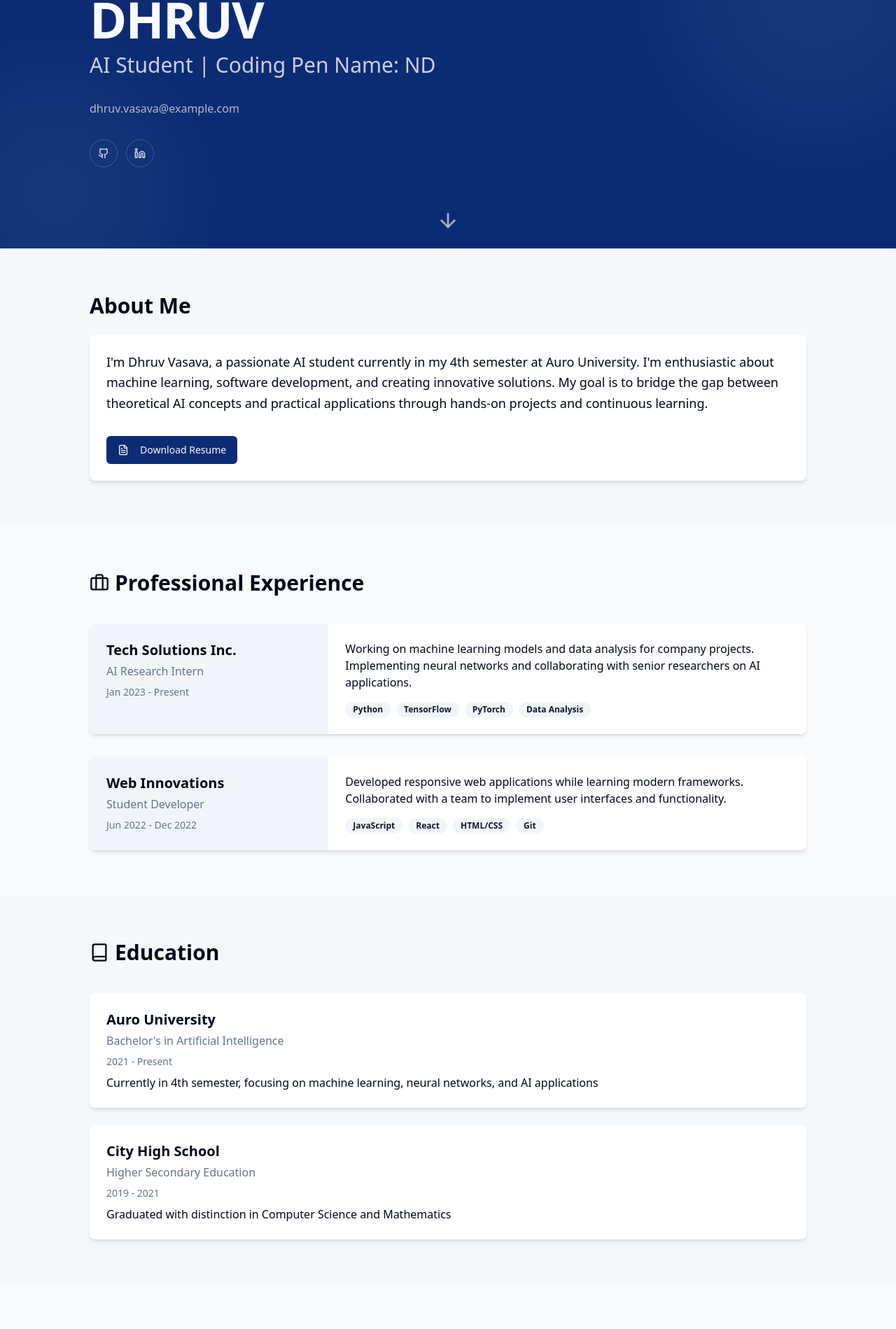
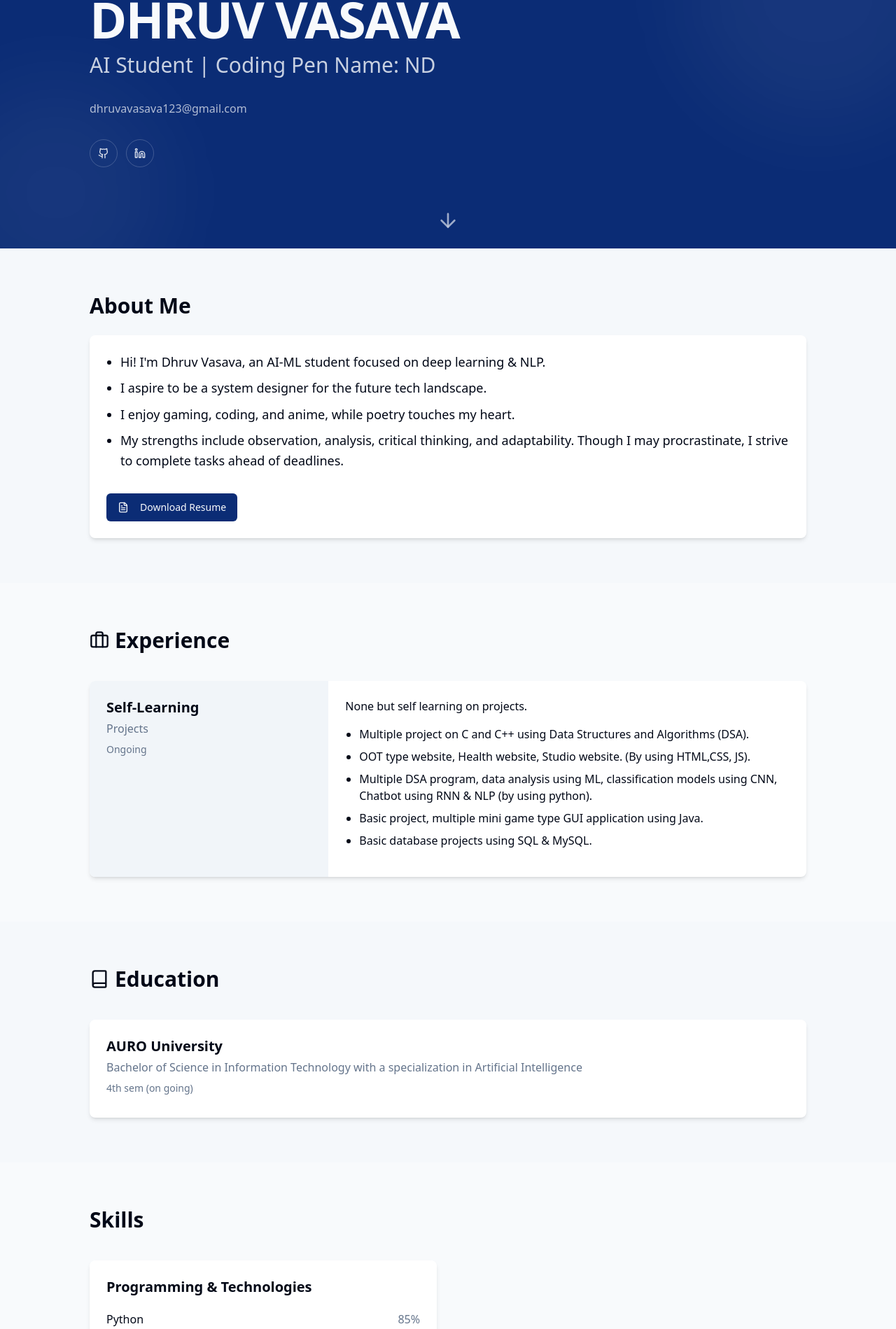
Before and after one commit to ND011/visual-cv-canvas, a React (Vite) app: page / in a window 1280 px wide. Shown: the part 125-2024 px from the top of the page at 70% size. Built offline with nearby package versions, Linux system fonts and the light colour scheme.

Commit message:
Add content

```diff
--- a/package.json
+++ b/package.json
@@ -40,6 +40,7 @@
     "@radix-ui/react-toggle-group": "^1.1.0",
     "@radix-ui/react-tooltip": "^1.1.4",
     "@tanstack/react-query": "^5.56.2",
+    "@types/react-helmet": "^6.1.11",
     "class-variance-authority": "^0.7.1",
     "clsx": "^2.1.1",
     "cmdk": "^1.0.0",
--- a/src/components/About.tsx
+++ b/src/components/About.tsx
@@ -10,6 +10,9 @@ interface AboutProps {
 }
 
 const About: React.FC<AboutProps> = ({ bio, resumeUrl }) => {
+  // Split bio by newline characters to render each paragraph separately
+  const bioParagraphs = bio.split('\n');
+
   return (
     <section id="about" className="py-16 px-6 md:px-10 bg-secondary/50 animate-fade-in section-delay-1">
       <div className="max-w-5xl mx-auto">
@@ -18,7 +21,11 @@ const About: React.FC<AboutProps> = ({ bio, resumeUrl }) => {
         <Card className="bg-white border-none shadow-md">
           <CardContent className="pt-6">
             <div className="prose max-w-none">
-              <p className="text-lg leading-relaxed">{bio}</p>
+              <ul className="list-disc pl-5 space-y-2">
+                {bioParagraphs.map((paragraph, index) => (
+                  <li key={index} className="text-lg leading-relaxed">{paragraph}</li>
+                ))}
+              </ul>
             </div>
 
             {resumeUrl && (
--- a/src/components/CV.tsx
+++ b/src/components/CV.tsx
@@ -1,3 +1,4 @@
+
 import React, { useRef } from 'react';
 import Header from './Header';
 import About from './About';
@@ -7,107 +8,98 @@ import Skills, { SkillCategory } from './Skills';
 import Projects, { ProjectItem } from './Projects';
 import Contact from './Contact';
 import Footer from './Footer';
+import References from './References';
 
 // CV data with Dhruv's information
 const defaultData = {
-  name: "DHRUV",
+  name: "DHRUV VASAVA",
   title: "AI Student | Coding Pen Name: ND",
-  email: "dhruv.vasava@example.com",
-  phone: "+1 (555) 123-4567",
+  email: "dhruvavasava123@gmail.com",
+  phone: "+91 8758076291",
   address: "Gujarat, India",
   github: "https://github.com/dhruv-nd",
   linkedin: "https://linkedin.com/in/dhruv-vasava",
-  bio: "I'm Dhruv Vasava, a passionate AI student currently in my 4th semester at Auro University. I'm enthusiastic about machine learning, software development, and creating innovative solutions. My goal is to bridge the gap between theoretical AI concepts and practical applications through hands-on projects and continuous learning.",
+  bio: "Hi! I'm Dhruv Vasava, an AI-ML student focused on deep learning & NLP.\nI aspire to be a system designer for the future tech landscape.\nI enjoy gaming, coding, and anime, while poetry touches my heart.\nMy strengths include observation, analysis, critical thinking, and adaptability. Though I may procrastinate, I strive to complete tasks ahead of deadlines.",
   resumeUrl: "https://example.com/resume.pdf",
   experiences: [
     {
-      company: "Tech Solutions Inc.",
-      position: "AI Research Intern",
-      period: "Jan 2023 - Present",
-      description: "Working on machine learning models and data analysis for company projects. Implementing neural networks and collaborating with senior researchers on AI applications.",
-      technologies: ["Python", "TensorFlow", "PyTorch", "Data Analysis"]
-    },
-    {
-      company: "Web Innovations",
-      position: "Student Developer",
-      period: "Jun 2022 - Dec 2022",
-      description: "Developed responsive web applications while learning modern frameworks. Collaborated with a team to implement user interfaces and functionality.",
-      technologies: ["JavaScript", "React", "HTML/CSS", "Git"]
+      company: "Self-Learning",
+      position: "Projects",
+      period: "Ongoing",
+      description: "None but self learning on projects.",
+      projects: [
+        "Multiple project on C and C++ using Data Structures and Algorithms (DSA).",
+        "OOT type website, Health website, Studio website. (By using HTML,CSS, JS).",
+        "Multiple DSA program, data analysis using ML, classification models using CNN, Chatbot using RNN & NLP (by using python).",
+        "Basic project, multiple mini game type GUI application using Java.",
+        "Basic database projects using SQL & MySQL."
+      ]
     }
   ] as ExperienceItem[],
   educations: [
     {
-      institution: "Auro University",
-      degree: "Bachelor's in Artificial Intelligence",
-      period: "2021 - Present",
-      description: "Currently in 4th semester, focusing on machine learning, neural networks, and AI applications"
-    },
-    {
-      institution: "City High School",
-      degree: "Higher Secondary Education",
-      period: "2019 - 2021",
-      description: "Graduated with distinction in Computer Science and Mathematics"
+      institution: "AURO University",
+      degree: "Bachelor of Science in Information Technology with a specialization in Artificial Intelligence",
+      period: "4th sem (on going)",
+      description: ""
     }
   ] as EducationItem[],
   skillCategories: [
     {
-      category: "Programming",
+      category: "Programming & Technologies",
       skills: [
         { name: "Python", level: 85 },
-        { name: "JavaScript", level: 75 },
-        { name: "C++", level: 70 },
-        { name: "HTML/CSS", level: 80 }
-      ]
-    },
-    {
-      category: "AI & ML",
-      skills: [
-        { name: "TensorFlow", level: 75 },
-        { name: "PyTorch", level: 70 },
-        { name: "Data Analysis", level: 80 },
-        { name: "Neural Networks", level: 65 }
-      ]
-    },
-    {
-      category: "Tools & Others",
-      skills: [
-        { name: "Git", level: 80 },
-        { name: "VS Code", level: 90 },
-        { name: "Jupyter", level: 85 },
-        { name: "Problem Solving", level: 85 }
+        { name: "C/C++", level: 80 },
+        { name: "Java programming", level: 75 },
+        { name: "HTML-CSS", level: 80 },
+        { name: "Front-End", level: 75 },
+        { name: "Java script", level: 70 },
+        { name: "AI / ML", level: 80 },
+        { name: "Deep learning", level: 75 },
+        { name: "NLP", level: 70 },
+        { name: "Backend System development", level: 65 },
+        { name: "SQL & MySQL", level: 75 }
       ]
     }
   ] as SkillCategory[],
   projects: [
     {
-      title: "AI Image Recognition",
-      description: "A machine learning project for recognizing and classifying images using neural networks.",
-      technologies: ["Python", "TensorFlow", "OpenCV", "NumPy"],
-      projectUrl: "https://github.com/dhruv-nd/ai-image-recognition",
+      title: "Data Structures and Algorithms Projects",
+      description: "Multiple projects using C and C++ implementing various data structures and algorithms.",
+      technologies: ["C", "C++", "DSA"],
+      projectUrl: "https://github.com/dhruv-nd/dsa-projects",
       imageUrl: "https://placekitten.com/600/340" // Placeholder image
     },
     {
-      title: "Student Portal",
-      description: "A web application for students to manage courses, assignments, and university resources.",
-      technologies: ["React", "Node.js", "MongoDB", "Express"],
-      projectUrl: "https://github.com/dhruv-nd/student-portal",
+      title: "Web Development Projects",
+      description: "OOT type website, Health website, and Studio website using front-end technologies.",
+      technologies: ["HTML", "CSS", "JavaScript"],
+      projectUrl: "https://github.com/dhruv-nd/web-projects",
       imageUrl: "https://placekitten.com/601/340" // Placeholder image
     },
     {
-      title: "Smart Home Automation",
-      description: "IoT project for automating home devices with AI-based decision making.",
-      technologies: ["Python", "Raspberry Pi", "MQTT", "Machine Learning"],
-      projectUrl: "https://github.com/dhruv-nd/smart-home",
+      title: "Machine Learning Applications",
+      description: "Data analysis, classification models using CNN, and chatbot using RNN & NLP.",
+      technologies: ["Python", "TensorFlow", "NLP", "Machine Learning"],
+      projectUrl: "https://github.com/dhruv-nd/ml-projects",
       imageUrl: "https://placekitten.com/602/340" // Placeholder image
     },
     {
-      title: "Personal Portfolio",
-      description: "A responsive portfolio website to showcase projects and skills.",
-      technologies: ["React", "Tailwind CSS", "JavaScript", "HTML5"],
-      projectUrl: "https://github.com/dhruv-nd/portfolio",
+      title: "Java GUI Applications",
+      description: "Multiple mini-game type GUI applications developed in Java.",
+      technologies: ["Java", "Swing", "AWT"],
+      projectUrl: "https://github.com/dhruv-nd/java-projects",
       imageUrl: "https://placekitten.com/603/340" // Placeholder image
     }
   ] as ProjectItem[],
+  references: [
+    {
+      name: "Dhaval Thaker",
+      position: "Faculty of school of IT, auro university",
+      contact: "dhaval.thaker@aurouniversity.edu.in",
+      relationship: "Social"
+    }
+  ],
   githubRepoUrl: "https://github.com/dhruv-nd/cv-platform"
 };
 
@@ -146,6 +138,8 @@ const CV: React.FC<CVProps> = ({ data = defaultData }) => {
 
       <Projects projects={data.projects} />
 
+      <References references={data.references} />
+
       <Contact
         ref={contactRef}
         email={data.email}
--- a/src/components/Experience.tsx
+++ b/src/components/Experience.tsx
@@ -9,7 +9,8 @@ export interface ExperienceItem {
   position: string;
   period: string;
   description: string;
-  technologies: string[];
+  technologies?: string[];
+  projects?: string[];
 }
 
 interface ExperienceProps {
@@ -22,7 +23,7 @@ const Experience: React.FC<ExperienceProps> = ({ experiences }) => {
       <div className="max-w-5xl mx-auto">
         <h2 className="text-3xl font-bold mb-10 flex items-center">
           <Briefcase className="mr-2 h-7 w-7" />
-          Professional Experience
+          Experience
         </h2>
 
         <div className="space-y-8">
@@ -43,6 +44,17 @@ const Experience: React.FC<ExperienceProps> = ({ experiences }) => {
                   <div className="md:w-2/3 p-6">
                     <p className="mb-4">{job.description}</p>
 
+                    {job.projects && job.projects.length > 0 && (
+                      <div className="mb-4">
+                        <ul className="list-disc pl-5 space-y-2">
+                          {job.projects.map((project, pIndex) => (
+                            <li key={pIndex}>{project}</li>
+                          ))}
+                        </ul>
+                      </div>
+                    )}
+
+                    {job.technologies && job.technologies.length > 0 && (
                       <div className="flex flex-wrap gap-2">
                         {job.technologies.map((tech, techIndex) => (
                           <Badge key={techIndex} variant="secondary">
@@ -50,6 +62,7 @@ const Experience: React.FC<ExperienceProps> = ({ experiences }) => {
                           </Badge>
                         ))}
                       </div>
+                    )}
                   </div>
                 </div>
               </CardContent>
--- /dev/null
+++ b/src/components/References.tsx
@@ -0,0 +1,57 @@
+
+import React from 'react';
+import { Card, CardContent } from '@/components/ui/card';
+import { BookUser } from 'lucide-react';
+
+interface Reference {
+  name: string;
+  position: string;
+  contact: string;
+  relationship: string;
+}
+
+interface ReferencesProps {
+  references: Reference[];
+}
+
+const References: React.FC<ReferencesProps> = ({ references }) => {
+  if (!references || references.length === 0) {
+    return null;
+  }
+
+  return (
+    <section id="references" className="py-16 px-6 md:px-10 animate-fade-in section-delay-6">
+      <div className="max-w-5xl mx-auto">
+        <h2 className="text-3xl font-bold mb-10 flex items-center">
+          <BookUser className="mr-2 h-7 w-7" />
+          References
+        </h2>
+
+        <div className="space-y-6">
+          {references.map((reference, index) => (
+            <Card
+              key={index}
+              className="border-none shadow-md animate-slide-in"
+              style={{ animationDelay: `${index * 0.1 + 0.5}s` }}
+            >
+              <CardContent className="p-6">
+                <div className="flex flex-col md:flex-row">
+                  <div className="md:w-1/3 mb-4 md:mb-0">
+                    <h3 className="font-bold text-xl">{reference.name}</h3>
+                    <p className="text-muted-foreground">{reference.position}</p>
+                  </div>
+
+                  <div className="md:w-2/3">
+                    <p className="mb-2"><span className="font-semibold">{reference.relationship}:</span> {reference.contact}</p>
+                  </div>
+                </div>
+              </CardContent>
+            </Card>
+          ))}
+        </div>
+      </div>
+    </section>
+  );
+};
+
+export default References;
--- a/src/pages/Index.tsx
+++ b/src/pages/Index.tsx
@@ -1,12 +1,16 @@
 
 import React from 'react';
+import { Helmet } from 'react-helmet';
 import CV from '@/components/CV';
 import GithubHostingInfo from '@/components/GithubHostingInfo';
 
 const Index = () => {
   return (
     <div>
-      <title>Dhruv Vasava | AI Student Portfolio</title>
+      <Helmet>
+        <title>Dhruv Vasava | AI Student Portfolio</title>
+        <meta name="description" content="Portfolio and CV of Dhruv Vasava, AI-ML student at AURO University." />
+      </Helmet>
       <CV />
       <GithubHostingInfo />
     </div>
```
Also changed, not shown: 1 other file (tests, documents, lock files or other folders). Lines whose indentation alone changed are shown as unchanged.
